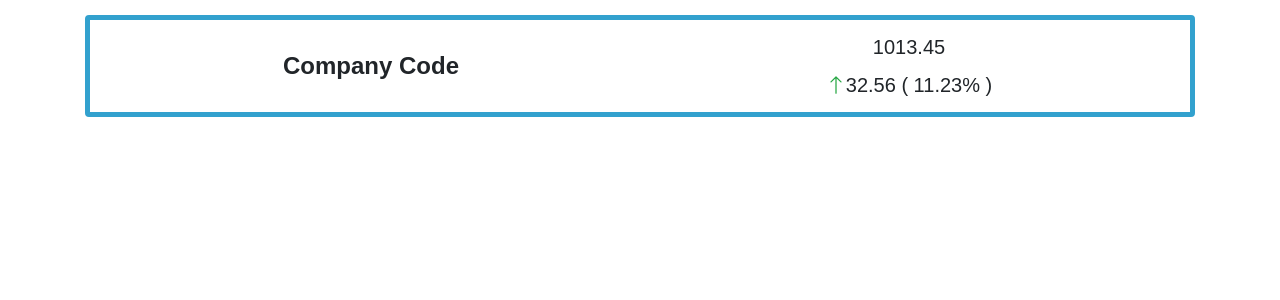
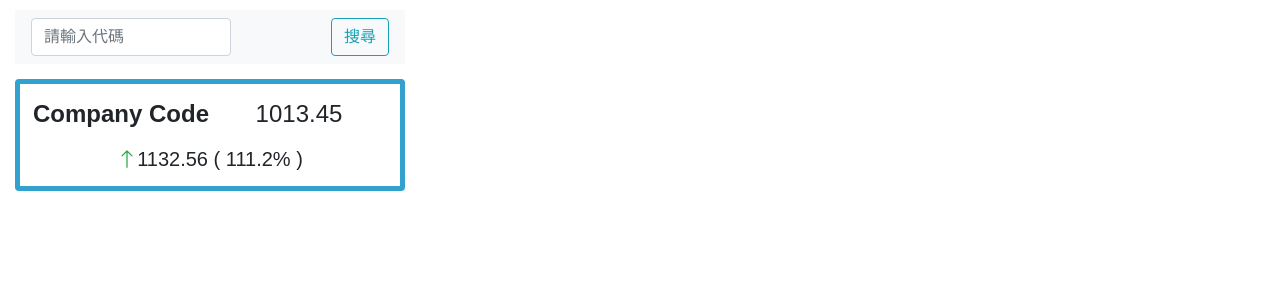
Before and after one commit to andy922200/stock_price_dashboard, a Vue app: page / in a window 1280 px wide. Shown: the top 300 px of the page. Built offline with nearby package versions, Linux system fonts and the light colour scheme; the HTML template or start-up script is replaced by a standard one.

Commit message:
fix layout error & add navbar

```diff
--- a/src/App.vue
+++ b/src/App.vue
@@ -1,6 +1,7 @@
 <template>
   <div id="app">
     <div class="container">
+      <Navbar />
       <StockCards />
     </div>
   </div>
@@ -8,10 +9,11 @@
 
 <script>
 import StockCards from "./components/StockCards.vue";
+import Navbar from "./components/Navbar.vue";
 
 export default {
   name: "App",
-  components: { StockCards }
+  components: { StockCards, Navbar }
 };
 </script>
 
--- /dev/null
+++ b/src/components/Navbar.vue
@@ -0,0 +1,22 @@
+<template>
+  <b-navbar type="light" variant="light" class="navbar--custom">
+    <label for="searchInput"></label>
+    <input
+      type="text"
+      class="form-control form-control--custom"
+      id="searchInput"
+      placeholder="請輸入代碼"
+    />
+    <b-button variant="outline-info" class="my-2 my-sm-0" type="submit"
+      >搜尋</b-button
+    >
+  </b-navbar>
+</template>
+
+<script>
+export default {
+  name: "Navbar"
+};
+</script>
+
+<style lang="scss" src="./../styles/Navbar.scss"></style>
--- a/src/components/StockCards.vue
+++ b/src/components/StockCards.vue
@@ -7,14 +7,16 @@
         </div>
         <div class="priceInfo__detail fifty-width">
           <p>1013.45</p>
-          <b-icon
-            icon="arrow-up"
-            scale="1"
-            variant="success"
-            class="icon--custom"
-          ></b-icon>
-          <span>32.56 ( 11.23% )</span>
         </div>
+      </div>
+      <div class="card__footer">
+        <b-icon
+          icon="arrow-up"
+          scale="1"
+          variant="success"
+          class="icon--custom"
+        ></b-icon>
+        <span>1132.56 ( 111.2% )</span>
       </div>
     </b-card>
   </div>
--- /dev/null
+++ b/src/styles/Navbar.scss
@@ -0,0 +1,10 @@
+.navbar--custom{
+  display: flex;
+  justify-content: space-between !important;
+  label{
+    display:none;
+  }
+  .form-control--custom {
+    max-width: 200px;
+  }
+}
--- a/src/styles/StockCards.scss
+++ b/src/styles/StockCards.scss
@@ -1,21 +1,25 @@
 @import "variables";
 
 .StockCards{
+  .fifty-width {
+    width: 50%;
+  }
+
   .card--custom {
     margin: 15px 0px;
     padding: 12px;
     border: thick solid #32a1ce;
-
-    .fifty-width {
-      width: 50%;
+    .card__footer{
+      text-align: center;
+      font-size: 1.25*$default-font-size;
+      font-weight: 500;
     }
   }
 
   .priceInfo {
     display: flex;
     justify-content: space-between;
-  }
-
+    margin-bottom: 12px;
     .priceInfo__Code {
       display: flex;
       justify-content: center;
@@ -27,14 +31,15 @@
         font-size: 1.5*$default-font-size;
       }
     }
-
     .priceInfo__detail {
       text-align: center;
       font-size: 1.25*$default-font-size;
       font-weight: 400;
 
       p {
-      margin: 0px 0px 0.5rem 0px;
+        margin: 0px;
+        font-size: 1.5*$default-font-size;
       }
     }
   }
+}
--- a/src/styles/app.scss
+++ b/src/styles/app.scss
@@ -12,11 +12,11 @@ img {
   display: block;
 }
 
-html,
-body {
-  height: 100%;
-}
-
 body {
   font-family: $font-family-for-all-platforms !important;
 }
+
+#app {
+  width: 420px;
+  padding-top: 10px;
+}
```
Lines whose indentation alone changed are shown as unchanged.
